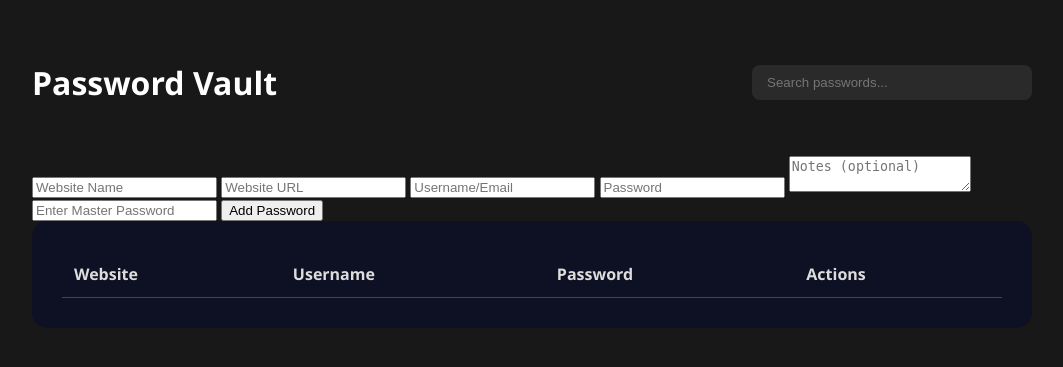
After one commit to Vaani134/Password-Manager, a Flask app: page /auth/dashboard in a window 1280 px wide. The commit adds this page. Shown: the top 367 px of the page, without its empty margins (108-1171 px from the left). Run offline with Flask 3, Linux system fonts and the light colour scheme; lists and menus that the app fills with data are empty; parts of the project's set-up code (start-up, migrations or seed data) failed here and were passed over.

Commit message:
Added authentication pages and connected backend routes

```diff
--- a/app/routes/auth.py
+++ b/app/routes/auth.py
@@ -1,11 +1,93 @@
-from flask import Blueprint, request , jsonify
+"""
+from flask import Blueprint, request, jsonify, render_template
 
-auth_bp=Blueprint('auth',__name__,url_prefix='/api/auth')
+# Define the Blueprint as 'auth'
+auth = Blueprint('auth', __name__, url_prefix='/api/auth')
 
-@auth_bp.route('/signup',methods=['POST'])
+@auth.route('/signup', methods=['POST'])
 def signup():
-    return jsonify({'message': 'signup endpoind woeking'}),200
+    return jsonify({'message': 'signup endpoint working'}), 200
 
-@auth_bp.route('/signin',methods=['POST'])
+@auth.route('/signin', methods=['POST'])
 def signin():
-    return jsonify({'message':'signin endpoint working'})
+    return jsonify({'message': 'signin endpoint working'}), 200
+"""
+from flask import Blueprint, request, render_template, redirect, url_for, flash
+from flask_login import login_user, logout_user, login_required
+from werkzeug.security import generate_password_hash, check_password_hash
+from app.models import User
+from app import db
+from flask import request, redirect, url_for, flash
+from app.models import SavedPassword  # ⬅️ assuming this model exists
+from app import db
+from flask_login import current_user
+
+auth = Blueprint('auth', __name__, url_prefix='/auth')
+
+@auth.route('/signup', methods=['GET', 'POST'])
+def signup():
+    if request.method == 'POST':
+        username = request.form['username']
+        email = request.form['email']
+        password = request.form['password']
+
+        existing_user = User.query.filter_by(email=email).first()
+        if existing_user:
+            flash("Email already registered.")
+            return redirect(url_for('auth.signup'))
+
+        hashed_password = generate_password_hash(password)
+        new_user = User(username=username, email=email, password=hashed_password)
+        db.session.add(new_user)
+        db.session.commit()
+        flash("Signup successful! Please log in.")
+        return redirect(url_for('auth.signin'))
+
+    return render_template('signup.html')
+
+@auth.route('/signin', methods=['GET', 'POST'])
+def signin():
+    if request.method == 'POST':
+        email = request.form['email']
+        password = request.form['password']
+        user = User.query.filter_by(email=email).first()
+
+        if user and check_password_hash(user.password, password):
+            login_user(user)
+            return redirect(url_for('auth.dashboard'))
+        else:
+            flash("Invalid credentials")
+            return redirect(url_for('auth.signin'))
+
+    return render_template('login.html')
+
+@auth.route('/dashboard')
+#@login_required
+def dashboard():
+    return render_template('dashboard.html')
+
+@auth.route('/logout')
+@login_required
+def logout():
+    logout_user()
+    return redirect(url_for('auth.signin'))
+
+
+
+@auth.route('/add-password', methods=['POST'])
+@login_required
+def add_password():
+    website = request.form['website']
+    username = request.form['username']
+    password = request.form['password']
+
+    new_entry = SavedPassword(
+        user_id=current_user.id,
+        website=website,
+        username=username,
+        password=password
+    )
+    db.session.add(new_entry)
+    db.session.commit()
+    flash('Password added successfully!')
+    return redirect(url_for('auth.dashboard'))
--- a/app/static/css/style.css
+++ b/app/static/css/style.css
@@ -1 +1,161 @@
-/* css file  */
+body {
+    margin: 0;
+    padding: 0;
+    background-color: #181818;
+    font-family: 'Segoe UI', sans-serif;
+    color: #ffffff;
+}
+
+.auth-container {
+    display: flex;
+    justify-content: center;
+    align-items: center;
+    height: 100vh;
+}
+
+.auth-box {
+    background-color: #0e1124;
+    padding: 40px;
+    border-radius: 15px;
+    width: 350px;
+    box-shadow: 0 0 15px rgba(0,0,0,0.3);
+}
+
+.auth-box h2 {
+    font-size: 28px;
+    margin-bottom: 10px;
+    text-align: center;
+}
+
+.subtitle {
+    text-align: center;
+    margin-bottom: 30px;
+    color: #bbbbbb;
+}
+
+.auth-box label {
+    font-size: 14px;
+    margin-bottom: 5px;
+    display: block;
+}
+
+.auth-box input {
+    width: 100%;
+    padding: 12px;
+    margin-bottom: 20px;
+    background-color: #2a2a2a;
+    border: none;
+    border-radius: 8px;
+    color: white;
+    font-size: 14px;
+}
+
+.auth-box input::placeholder {
+    color: #999;
+}
+
+.primary-btn {
+    background-color: #938fff;
+    border: none;
+    color: white;
+    padding: 12px;
+    border-radius: 8px;
+    width: 100%;
+    cursor: pointer;
+    font-size: 16px;
+    margin-top: 10px;
+}
+
+.primary-btn:hover {
+    background-color: #7b75e5;
+}
+
+.switch-text {
+    text-align: center;
+    margin-top: 20px;
+    font-size: 14px;
+}
+
+
+.forgot-row {
+    text-align: right;
+    margin-top: -15px;
+    margin-bottom: 20px;
+}
+
+.forgot-row a {
+    font-size: 13px;
+    color: #ccc;
+    text-decoration: none;
+}
+
+.forgot-row a:hover {
+    color: #aaa;
+    text-decoration: underline;
+}
+
+.dashboard-container {
+    padding: 40px;
+    max-width: 1000px;
+    margin: 0 auto;
+    color: #fff;
+}
+
+.dashboard-header {
+    display: flex;
+    justify-content: space-between;
+    align-items: center;
+    margin-bottom: 30px;
+}
+
+.dashboard-header h1 {
+    font-size: 32px;
+}
+
+.search-form input {
+    padding: 10px 15px;
+    border-radius: 8px;
+    border: none;
+    background-color: #2a2a2a;
+    color: white;
+    width: 250px;
+}
+
+.vault-section {
+    background-color: #0e1124;
+    padding: 30px;
+    border-radius: 15px;
+}
+
+.vault-table {
+    width: 100%;
+    border-collapse: collapse;
+    color: #ddd;
+}
+
+.vault-table th,
+.vault-table td {
+    text-align: left;
+    padding: 12px;
+    border-bottom: 1px solid #444;
+}
+
+.view-btn,
+.delete-btn {
+    padding: 6px 12px;
+    margin-right: 5px;
+    border: none;
+    border-radius: 5px;
+    font-size: 14px;
+    cursor: pointer;
+}
+
+.view-btn {
+    background-color: #6c63ff;
+    color: white;
+}
+
+.delete-btn {
+    background-color: #ff4d4f;
+    color: white;
+}
--- /dev/null
+++ b/app/templates/base.html
@@ -0,0 +1,14 @@
+<!DOCTYPE html>
+<html lang="en">
+<head>
+    <meta charset="UTF-8">
+    <title>Password Manager</title>
+    <link rel="stylesheet" href="{{ url_for('static', filename='css/style.css') }}">
+</head>
+<body>
+    <main>
+        {% block content %}
+        {% endblock %}
+    </main>
+</body>
+</html>
--- /dev/null
+++ b/app/templates/dashboard.html
@@ -0,0 +1,56 @@
+{% extends 'base.html' %}
+{% block content %}
+<div class="dashboard-container">
+    <header class="dashboard-header">
+        <h1>Password Vault</h1>
+        <form class="search-form">
+            <input type="text" placeholder="Search passwords...">
+        </form>
+    </header>
+
+    <!-- Add Password Form -->
+    <form method="POST" action="/auth/add-password" class="add-password-form">
+        <input type="text" name="website" placeholder="Website Name" required>
+        <input type="url" name="url" placeholder="Website URL" required>
+        <input type="text" name="username" placeholder="Username/Email" required>
+        <input type="password" name="password" placeholder="Password" required>
+        <textarea name="notes" placeholder="Notes (optional)"></textarea>
+        <input type="password" name="master_password" placeholder="Enter Master Password" required>
+        <button type="submit">Add Password</button>
+    </form>
+
+    <!-- Vault Table -->
+    <section class="vault-section">
+        <table class="vault-table">
+            <thead>
+                <tr>
+                    <th>Website</th>
+                    <th>Username</th>
+                    <th>Password</th>
+                    <th>Actions</th>
+                </tr>
+            </thead>
+            <tbody>
+                {% for pwd in passwords %}
+                <tr>
+                    <td>{{ pwd.website_name }}</td>
+                    <td>{{ pwd.username }}</td>
+                    <td>••••••••</td>
+                    <td>
+                        <form method="POST" action="/auth/view-password" style="display:inline;">
+                            <input type="hidden" name="entry_id" value="{{ pwd.id }}">
+                            <input type="password" name="master_password" placeholder="Master Password" required>
+                            <button type="submit">View</button>
+                        </form>
+                        <form method="POST" action="/auth/delete-password" style="display:inline;">
+                            <input type="hidden" name="entry_id" value="{{ pwd.id }}">
+                            <button class="delete-btn" type="submit">Delete</button>
+                        </form>
+                    </td>
+                </tr>
+                {% endfor %}
+            </tbody>
+        </table>
+    </section>
+</div>
+{% endblock %}
```
Also changed, not shown: app/__init__.py (+2 -7 lines), app/templates/login.html (added, +23 -0 lines), app/templates/signup.html (added, +22 -0 lines).
